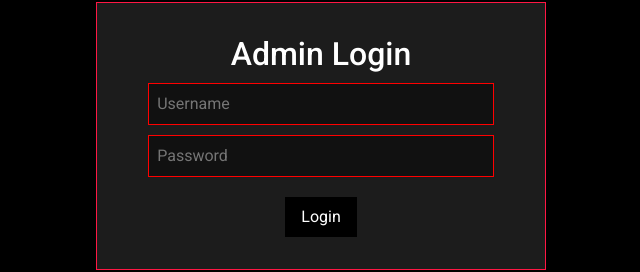
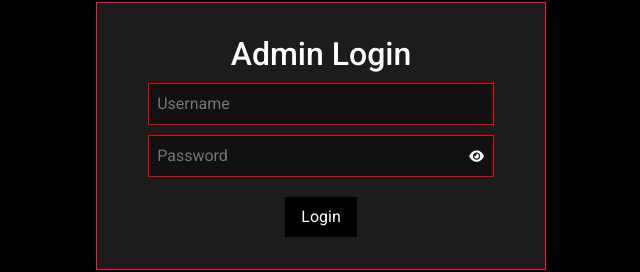
Before and after one commit to AbhijithCSundaran/Cukkuboo, an Angular app in the folder Cukkuboo-Admin/: page /#/ in a window 1280 px wide. Shown: the part 264-536 px from the top of the page, without its empty margins (319-959 px from the left). Built offline with nearby package versions, Linux system fonts and the light colour scheme.

Commit message:
eye icon

```diff
--- a/Cukkuboo-Admin/src/app/login/login.component.css
+++ b/Cukkuboo-Admin/src/app/login/login.component.css
@@ -39,3 +39,24 @@ button {
 button:hover {
   background-color: #c00;
 }
+
+.password-wrapper {
+  position: relative;
+  width: 90%;
+  margin: 10px auto;
+}
+
+.password-wrapper input {
+  width: 100%;
+  padding-right: 35px;
+}
+
+.password-wrapper i {
+  position: absolute;
+  top: 50%;
+  right: 10px;
+  color: #fff;
+  transform: translateY(-50%);
+ font-size: 13px;
+cursor: pointer;
+}
--- a/Cukkuboo-Admin/src/app/login/login.component.html
+++ b/Cukkuboo-Admin/src/app/login/login.component.html
@@ -3,7 +3,22 @@
     <h2>Admin Login</h2>
     <form (ngSubmit)="login()">
       <input type="text" placeholder="Username" [(ngModel)]="username" name="username" required />
-          <input type="password" placeholder="Password" [(ngModel)]="password" name="password" required />
+
+      <div class="password-wrapper">
+        <input
+          [type]="hoveringEye ? 'text' : 'password'"
+          placeholder="Password"
+          [(ngModel)]="password"
+          name="password"
+          required
+        />
+        <i
+          class="fa fa-eye"
+          (mouseenter)="hoveringEye = true"
+          (mouseleave)="hoveringEye = false"
+        ></i>
+      </div>
+
       <button type="submit">Login</button>
     </form>
   </div>
--- a/Cukkuboo-Admin/src/app/login/login.component.ts
+++ b/Cukkuboo-Admin/src/app/login/login.component.ts
@@ -2,11 +2,14 @@ import { Component } from '@angular/core';
 import { Router } from '@angular/router';
 import { MatSnackBar } from '@angular/material/snack-bar';
 import { FormsModule } from '@angular/forms';
+import { CommonModule } from '@angular/common';
+
+
 
 
 @Component({
   selector: 'app-login',
-  imports: [FormsModule],
+  imports: [FormsModule,CommonModule],
   templateUrl: './login.component.html',
   styleUrls: ['./login.component.css']
 })
@@ -14,13 +17,13 @@ export class LoginComponent {
   username = '';
   password = '';
   error = '';
+  hoveringEye = false;
 
   constructor(private router: Router, private snackBar: MatSnackBar) {}
 
   login() {
     if (this.username === 'admin' && this.password === 'admin') {
-      //  success message snackbar
-      localStorage.setItem('jwt',"ebyeygfyhugnuxhzvtvzfbfbcsufs")
+      localStorage.setItem('jwt', "ebyeygfyhugnuxhzvtvzfbfbcsufs");
       this.snackBar.open('Login successful', '', {
         duration: 3000,
         verticalPosition: 'top',
@@ -29,7 +32,6 @@ export class LoginComponent {
       this.router.navigate(['/dashboard']);
     } else {
       this.error = 'Invalid username or password';
-      //  error message snackbar
       this.snackBar.open('Invalid username or password', '', {
         duration: 3000,
         verticalPosition: 'top',
--- a/Cukkuboo-Admin/src/app/sidebar/sidebar.component.html
+++ b/Cukkuboo-Admin/src/app/sidebar/sidebar.component.html
@@ -1,6 +1,6 @@
 <div class="sidebar" [ngClass]="{ 'collapsed': isCollapsed }">
     <div class="logo-container">
-      <img [src]="imgUrl+'assets/logo.png'" alt="App Logo" class="app-logo" />
+      <img [src]="'assets/logo.png'" alt="App Logo" class="app-logo" />
     </div>
 
     <div class="app-name">
--- a/Cukkuboo-Admin/src/app/sidebar/sidebar.component.ts
+++ b/Cukkuboo-Admin/src/app/sidebar/sidebar.component.ts
@@ -25,7 +25,6 @@ interface MenuItem {
 })
 export class SidebarComponent {
   isCollapsed = false;
-  imgUrl:string=environment.imgUrl;
 
   @Output() sidebarToggle = new EventEmitter<boolean>();
 
--- a/Cukkuboo-Admin/src/app/topbar/topbar.component.css
+++ b/Cukkuboo-Admin/src/app/topbar/topbar.component.css
@@ -106,3 +106,83 @@
 .search-input::placeholder {
   color: rgba(255, 255, 255, 0.6);
 }
+
+.logout-snackbar {
+  text-align: center;
+  padding: 16px;
+  min-width: 250px;
+}
+.button-group {
+  display: flex;
+  justify-content: center;
+  gap: 10px;
+  margin-top: 10px;
+}
+.modal {
+  display: none;
+  position: fixed;
+  z-index: 9999;
+  left: 0; top: 0; width: 100%; height: 100%;
+  background-color: rgba(0, 0, 0, 0.85); /* dark overlay */
+  justify-content: center;
+  align-items: center;
+  font-family: 'Segoe UI', Tahoma, Geneva, Verdana, sans-serif;
+}
+
+.modal.show {
+  display: flex;
+}
+
+.modal-content {
+  background-color: transparent;
+  padding: 25px 30px;
+  border-radius: 12px;
+  max-width: 320px;
+  text-align: center;
+
+  color: #fff;
+  border: 2px solid #7d2725;
+}
+
+.modal-content p {
+  font-size: 18px;
+  margin-bottom: 20px;
+}
+
+
+
+.modal-actions {
+  display: flex;
+  justify-content: space-around;
+}
+
+.modal-actions button {
+  cursor: pointer;
+  border-radius: 6px;
+  padding: 8px 22px;
+  font-weight: 600;
+  font-size: 14px;
+  border: none;
+  transition: background-color 0.3s ease;
+  min-width: 90px;
+}
+
+.btn-yes {
+  background-color:  #e53935;
+  color: white;
+}
+
+.btn-yes:hover {
+  background-color: #7d2725;
+}
+
+.btn-no {
+  background-color: #333; /* dark gray */
+  color: white;
+  border: 2px solid #e53935;
+}
+
+.btn-no:hover {
+  background-color: #e53935; /* red background */
+  color: white;
+}
--- a/Cukkuboo-Admin/src/app/topbar/topbar.component.html
+++ b/Cukkuboo-Admin/src/app/topbar/topbar.component.html
@@ -27,5 +27,17 @@
     </li>
   </ul>
 </div>
+
+
   </div>
 </nav>
+<!-- Confirmation Modal -->
+<div class="modal" [class.show]="showLogoutConfirm">
+  <div class="modal-content">
+    <p>Are you sure you want to <span class="highlight">logout</span>?</p>
+    <div class="modal-actions">
+      <button class="btn-yes" (click)="confirmLogout()">Logout</button>
+      <button class="btn-no" (click)="cancelLogout()">Cancel</button>
+    </div>
+  </div>
+</div>
--- a/Cukkuboo-Admin/src/app/topbar/topbar.component.ts
+++ b/Cukkuboo-Admin/src/app/topbar/topbar.component.ts
@@ -9,7 +9,7 @@ import { filter } from 'rxjs/operators';
 })
 export class TopbarComponent implements OnInit {
   dropdownOpen = false;
-  currentPageTitle = 'Dashboard';
+  showLogoutConfirm = false;
 
   constructor(private router: Router) {}
 
@@ -32,8 +32,17 @@ export class TopbarComponent implements OnInit {
   }
 
   logout() {
-    localStorage.removeItem('jwt'); // Clear token
-    this.router.navigate(['/login']); // Redirect to login
+    this.dropdownOpen = false;  // close dropdown
+    this.showLogoutConfirm = true;  // show modal instead of confirm()
   }
 
+  confirmLogout() {
+    localStorage.removeItem('jwt');
+    this.showLogoutConfirm = false;
+    this.router.navigate(['/login']);
+  }
+
+  cancelLogout() {
+    this.showLogoutConfirm = false;
+  }
 }
--- a/Cukkuboo-Admin/src/environments/environment.prod.ts
+++ b/Cukkuboo-Admin/src/environments/environment.prod.ts
@@ -1,5 +1,5 @@
 export const environment = {
   production: true,
-  imgUrl: '/Cukkuboo/cukkuboo-Admin/browser/',
+  imgUrl: '',
   apiUrl: '',
 };
```
Lines whose indentation alone changed are shown as unchanged.
